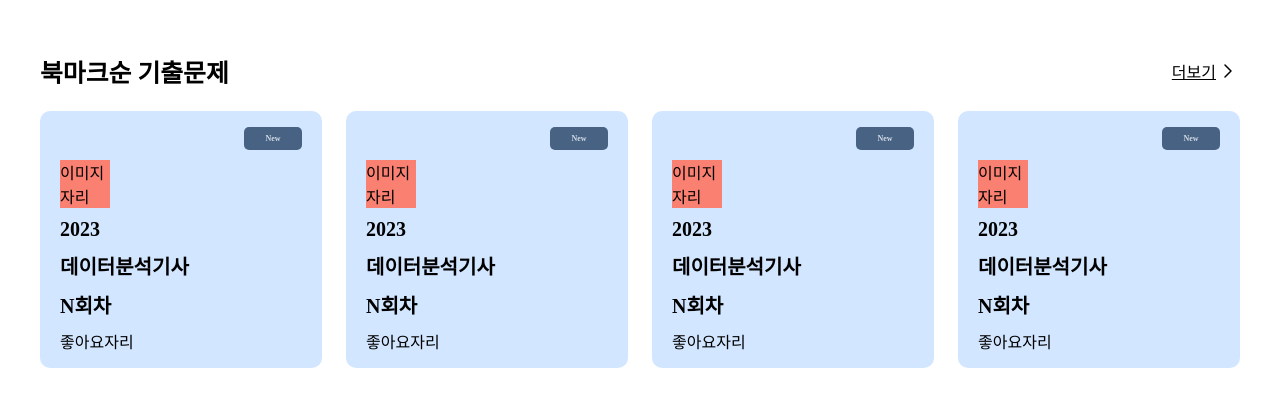
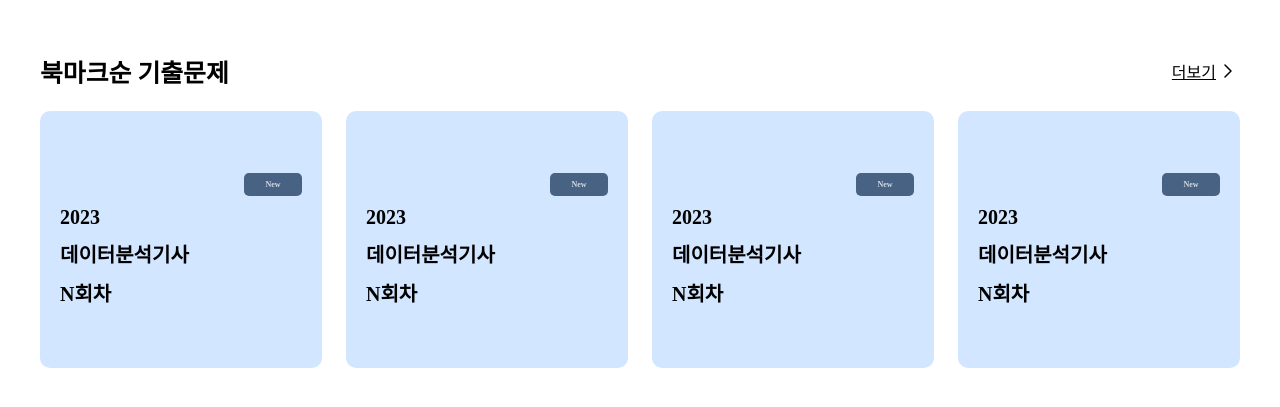
Before and after one commit to THE-HERA-CLASS/HC-frontend, a React (Create React App) app: page / in a window 1280 px wide. Shown: the part 1300-1707 px from the top of the page. Built offline with nearby package versions, Linux system fonts and the light colour scheme; no server answers.

Commit message:
북마크 기출문제 기능 미구현이라 알람창으로 대체

```diff
--- a/src/components/main/cardArea/Card.jsx
+++ b/src/components/main/cardArea/Card.jsx
@@ -4,7 +4,7 @@ import CustomText from '../../common/CustomText';
 
 function Card() {
   return (
-    <Container>
+    <Container onClick={() => alert(`이 서비스는 준비 중 입니다.`)}>
       <NotiBox>
         <Noti>
           <CustomText color='#D3DCE7' fontSize='0.5rem' fontWeight='600'>
@@ -12,7 +12,7 @@ function Card() {
           </CustomText>
         </Noti>
       </NotiBox>
-      <div style={{ width: '50px', height: '50px', background: 'salmon' }}>이미지 자리</div>
+
       <CustomText fontSize='1.25rem' fontWeight='600'>
         2023
       </CustomText>
@@ -22,7 +22,6 @@ function Card() {
       <CustomText fontSize='1.25rem' fontWeight='600'>
         N회차
       </CustomText>
-      <div>좋아요자리</div>
     </Container>
   );
 }
@@ -43,6 +42,8 @@ const Container = styled.div`
   background: #d2e6ff;
 
   gap: 10px;
+
+  cursor: pointer;
 `;
 
 const NotiBox = styled.div`
```
